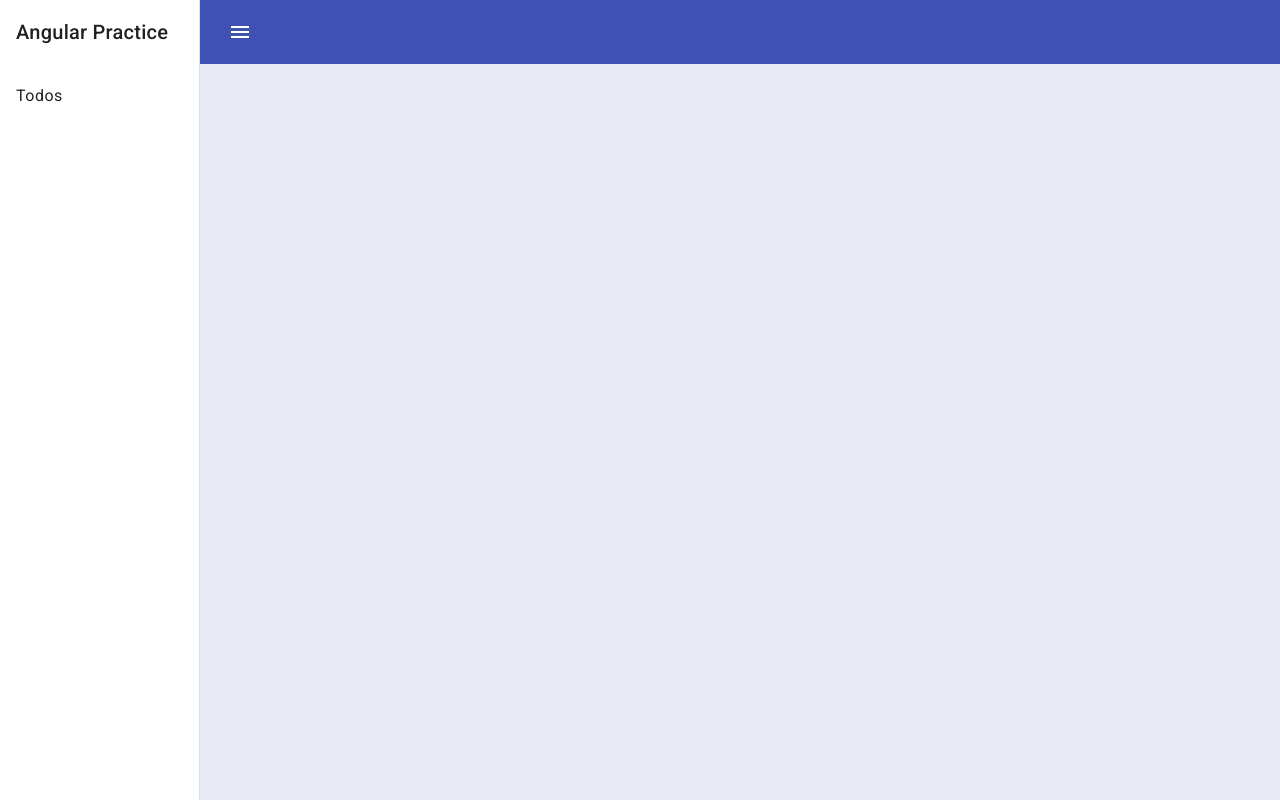
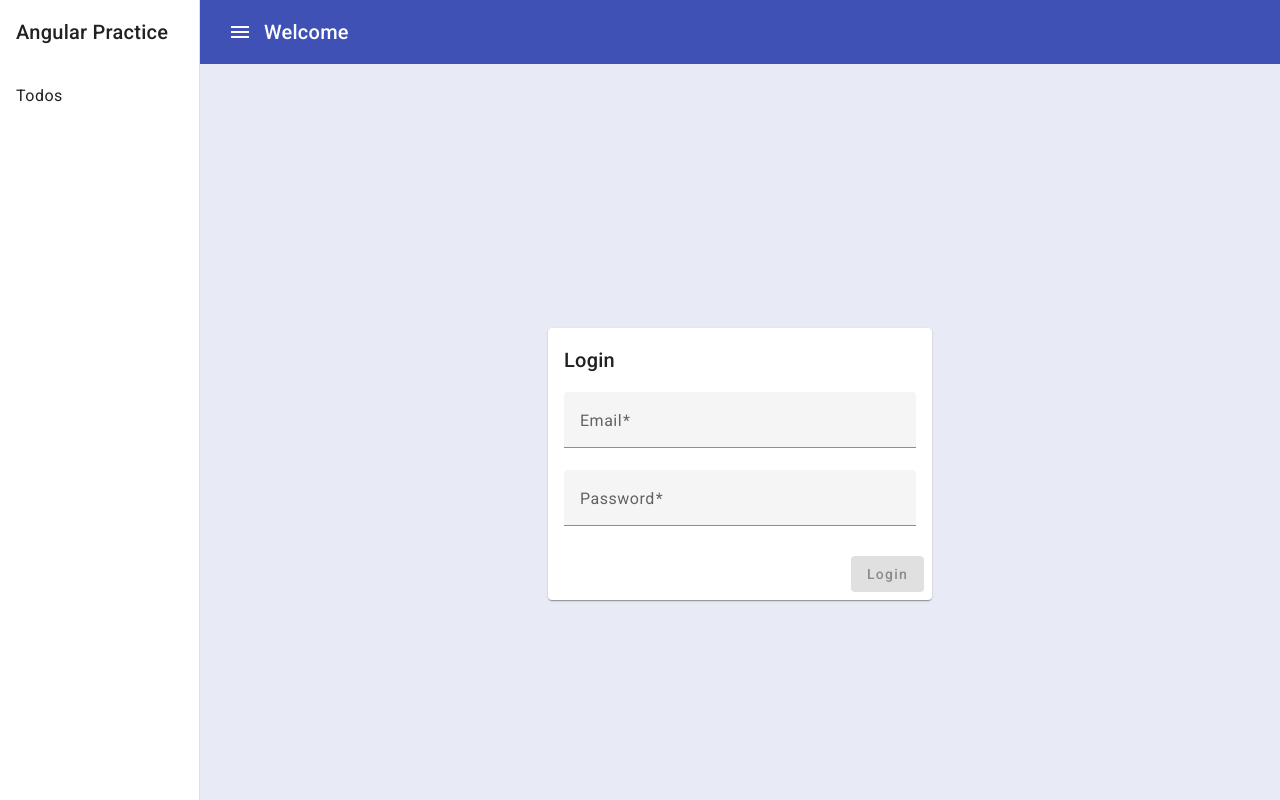
Before and after one commit to raghava-bruce-lee/angular-practice, an Angular app: page /login in a window 1280 px wide. Before the commit this address led to /. Built offline with nearby package versions, Linux system fonts and the light colour scheme.

Commit message:
add login component

```diff
--- a/src/app/app.component.html
+++ b/src/app/app.component.html
@@ -1,3 +1,4 @@
 <main>
   <app-default-layout />
+  <router-outlet />
 </main>
--- a/src/app/app.routes.ts
+++ b/src/app/app.routes.ts
@@ -7,12 +7,16 @@ export const routes: Routes = [
     data: { title: 'Welcome' },
     children: [
       {
+        path: 'login',
+        loadComponent: () => import('../app/login/login.component').then((m) => m.LoginComponent),
+        title: 'Login'
+      },
+      {
         path: 'todos',
-        loadComponent: () =>
-          import('../app/todos/todos.component').then((m) => m.TodosComponent),
+        loadComponent: () => import('../app/todos/todos.component').then((m) => m.TodosComponent),
         title: 'Todos',
-        data: { title: 'Todos' },
-      },
-    ],
-  },
+        data: { title: 'Todos' }
+      }
+    ]
+  }
 ];
--- a/src/app/layouts/default-layout/default-layout.component.html
+++ b/src/app/layouts/default-layout/default-layout.component.html
@@ -13,7 +13,7 @@
     </mat-nav-list>
   </mat-sidenav>
   <mat-sidenav-content class="main-container">
-    <app-header title="Welcome" (onClickAction)="drawer.toggle()" />
+    <app-header title="Welcome" (clickAction)="drawer.toggle()" />
     <router-outlet />
   </mat-sidenav-content>
 </mat-sidenav-container>
--- /dev/null
+++ b/src/app/login/login.component.html
@@ -0,0 +1,53 @@
+<div class="flex items-center justify-center h-screen">
+  <mat-card appearance="raised" class="w-96">
+    <mat-card-header>
+      <mat-card-title>Login</mat-card-title>
+    </mat-card-header>
+    <mat-card-content class="mt-4">
+      <form>
+        <mat-form-field class="w-full">
+          <mat-label>Email</mat-label>
+          <input
+            type="email"
+            matInput
+            [formControl]="loginForm.controls.email"
+            [errorStateMatcher]="matcher"
+            placeholder="Ex. pat@example.com"
+          />
+          @if (
+            loginForm.controls.email.hasError('email') &&
+            !loginForm.controls.email.hasError('required')
+          ) {
+            <mat-error>Please enter a valid email address</mat-error>
+          }
+          @if (loginForm.controls.email.hasError('required')) {
+            <mat-error>Email is <strong>required</strong></mat-error>
+          }
+        </mat-form-field>
+        <mat-form-field class="w-full">
+          <mat-label>Password</mat-label>
+          <input
+            type="password"
+            matInput
+            [formControl]="loginForm.controls.password"
+            [errorStateMatcher]="matcher"
+          />
+          @if (loginForm.controls.password.hasError('required')) {
+            <mat-error>Password is <strong>required</strong></mat-error>
+          }
+        </mat-form-field>
+      </form>
+    </mat-card-content>
+    <mat-card-actions>
+      <button
+        mat-raised-button
+        class="ml-auto"
+        color="primary"
+        [disabled]="loginForm.invalid"
+        (click)="onSubmit()"
+      >
+        Login
+      </button>
+    </mat-card-actions>
+  </mat-card>
+</div>
--- /dev/null
+++ b/src/app/login/login.component.ts
@@ -0,0 +1,54 @@
+import { Component, computed } from '@angular/core';
+import { MatButtonModule } from '@angular/material/button';
+import { MatCardModule } from '@angular/material/card';
+import {
+  FormControl,
+  FormGroupDirective,
+  NgForm,
+  Validators,
+  FormsModule,
+  ReactiveFormsModule,
+  FormGroup
+} from '@angular/forms';
+import { ErrorStateMatcher } from '@angular/material/core';
+import { MatInputModule } from '@angular/material/input';
+import { MatFormFieldModule } from '@angular/material/form-field';
+
+/** Error when invalid control is dirty, touched, or submitted. */
+export class MyErrorStateMatcher implements ErrorStateMatcher {
+  isErrorState(control: FormControl | null, form: FormGroupDirective | NgForm | null): boolean {
+    const isSubmitted = form && form.submitted;
+    return !!(control && control.invalid && (control.dirty || control.touched || isSubmitted));
+  }
+}
+
+@Component({
+  selector: 'app-login',
+  imports: [
+    MatCardModule,
+    MatButtonModule,
+    FormsModule,
+    MatFormFieldModule,
+    MatInputModule,
+    ReactiveFormsModule
+  ],
+  templateUrl: './login.component.html'
+})
+export class LoginComponent {
+  loginForm = new FormGroup({
+    email: new FormControl('', [Validators.required, Validators.email]),
+    password: new FormControl('', [Validators.required, Validators.minLength(8)])
+  });
+
+  matcher = new MyErrorStateMatcher();
+
+  // showValidEmailError = computed(() => {
+  //   const email = this.loginForm.get('email');
+  //   console.log(email);
+  //   return email?.hasError('email') && !email?.hasError('required');
+  // });
+
+  onSubmit() {
+    console.log(this.loginForm.value);
+  }
+}
```
Also changed, not shown: src/app/app.component.ts (+4 -4 lines), src/app/app.component.scss (deleted), 1 other file (tests, documents, lock files or other folders).
